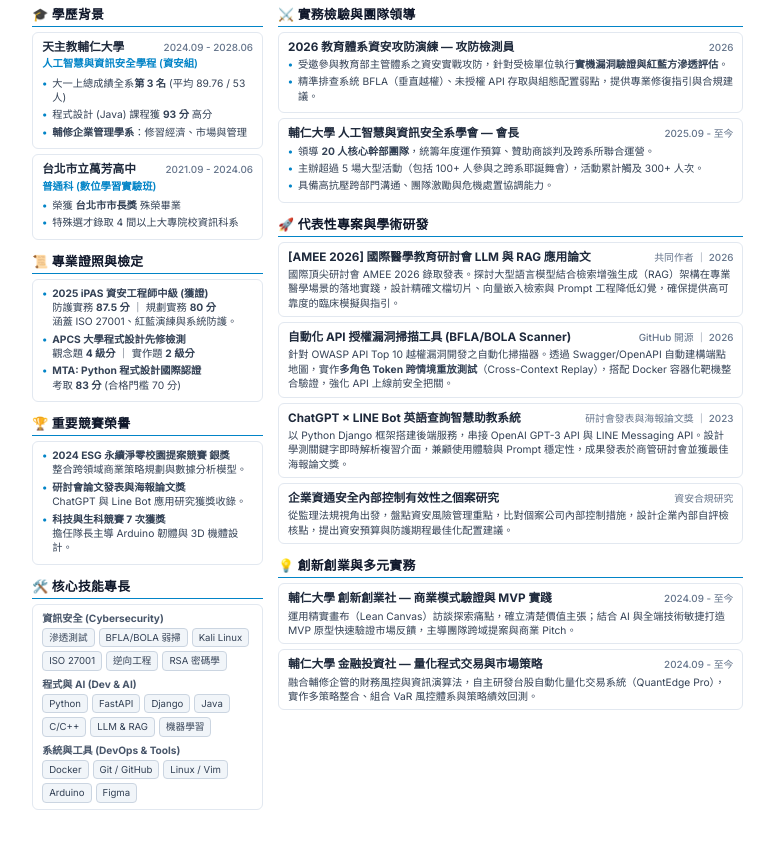
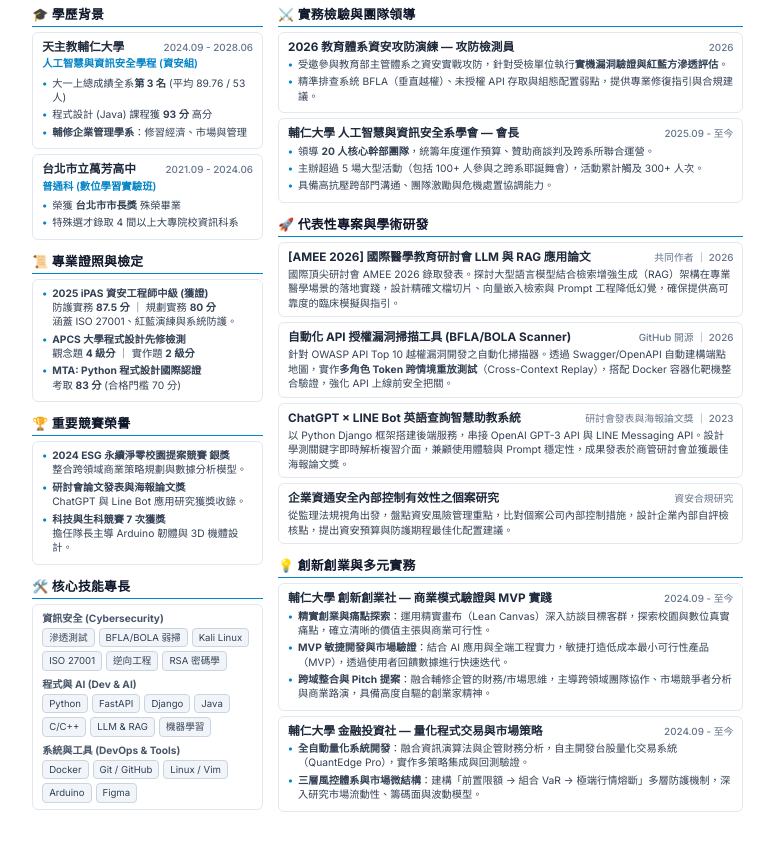
Before and after one commit to jerry940917chen/jerry940917chen, a plain HTML site: page resume.html in a window 1280 px wide. Shown: the part 192-1040 px from the top of the page, without its empty margins (51-825 px from the left). Drawn offline with Linux system fonts and the light colour scheme.

Commit message:
fix: Exact pixel-level bottom alignment between left skills card and right finance card

```diff
--- a/resume.html
+++ b/resume.html
@@ -470,18 +470,21 @@
             <span class="card-title">輔仁大學 創新創業社 — 商業模式驗證與 MVP 實踐</span>
             <span class="card-date">2024.09 - 至今</span>
           </div>
-          <div class="card-desc">
-            運用精實畫布（Lean Canvas）訪談探索痛點，確立清楚價值主張；結合 AI 與全端技術敏捷打造 MVP 原型快速驗證市場反饋，主導團隊跨域提案與商業 Pitch。
-          </div>
+          <ul class="bullet-list">
+            <li><strong>精實創業與痛點探索</strong>：運用精實畫布（Lean Canvas）深入訪談目標客群，探索校園與數位真實痛點，確立清晰的價值主張與商業可行性。</li>
+            <li><strong>MVP 敏捷開發與市場驗證</strong>：結合 AI 應用與全端工程實力，敏捷打造低成本最小可行性產品（MVP），透過使用者回饋數據進行快速迭代。</li>
+            <li><strong>跨域整合與 Pitch 提案</strong>：融合輔修企管的財務/市場思維，主導跨領域團隊協作、市場競爭者分析與商業路演，具備高度自驅的創業家精神。</li>
+          </ul>
         </div>
         <div class="card">
           <div class="card-title-row">
             <span class="card-title">輔仁大學 金融投資社 — 量化程式交易與市場策略</span>
             <span class="card-date">2024.09 - 至今</span>
           </div>
-          <div class="card-desc">
-            融合輔修企管的財務風控與資訊演算法，自主研發台股自動化量化交易系統（QuantEdge Pro），實作多策略整合、組合 VaR 風控體系與策略績效回測。
-          </div>
+          <ul class="bullet-list">
+            <li><strong>全自動量化系統開發</strong>：融合資訊演算法與企管財務分析，自主開發台股量化交易系統（QuantEdge Pro），實作多策略集成與回測驗證。</li>
+            <li><strong>三層風控體系與市場微結構</strong>：建構「前置限額 → 組合 VaR → 極端行情熔斷」多層防護機制，深入研究市場流動性、籌碼面與波動模型。</li>
+          </ul>
         </div>
       </section>
 
```
Also changed, not shown: resume_zh.html (+9 -6 lines), 陳宏哲_BUB履歷.png, 1 other file.
